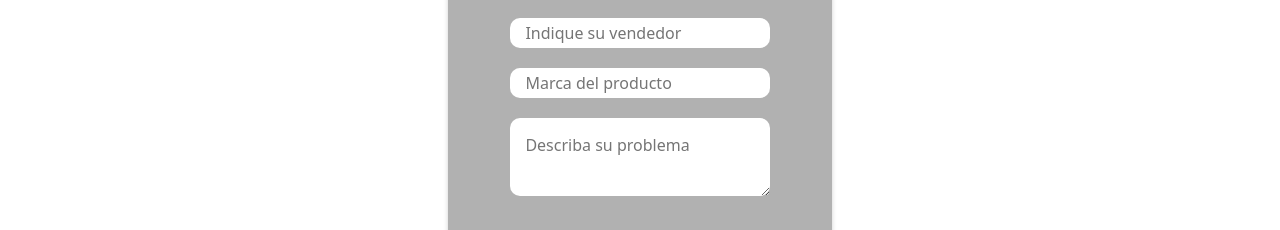
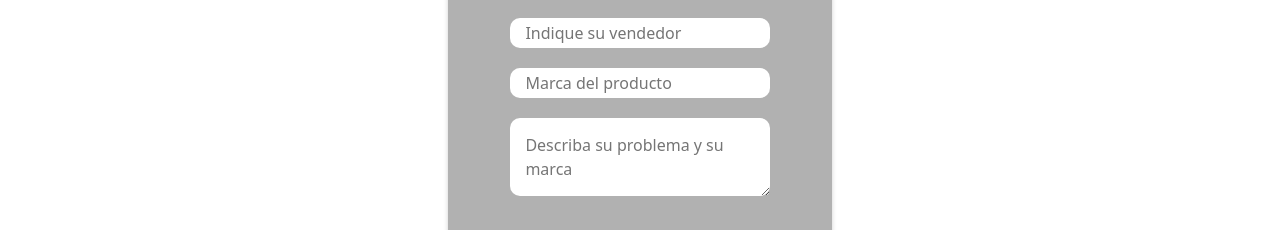
Before and after one commit to RamiroSB/guatemala-alfa, a React (Create React App) app: page /rma in a window 1280 px wide. Shown: the part 1710-1940 px from the top of the page. Built offline with nearby package versions, Linux system fonts and the light colour scheme.

Commit message:
Sincronizacion gitlab, modificacion mails

```diff
--- a/src/components/pages/Rma.js
+++ b/src/components/pages/Rma.js
@@ -117,7 +117,7 @@ export const Rma = () => {
                                 value={values.problema}
                                 className="textForm"
                                 type="text"
-                                placeholder="Describa su problema"
+                                placeholder="Describa su problema y su marca"
                                 rows= "2"
                                 autoComplete='off'
                             />
```
